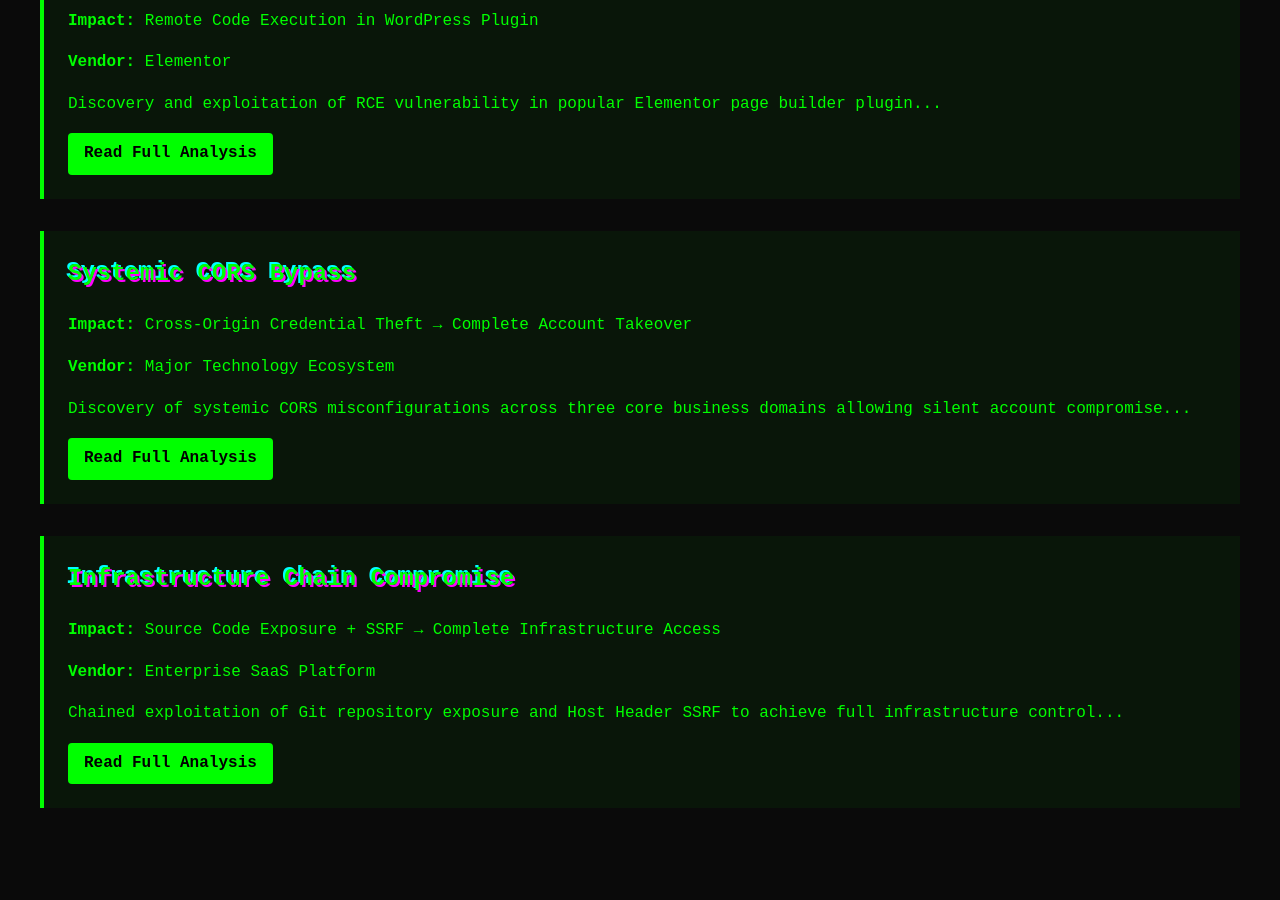
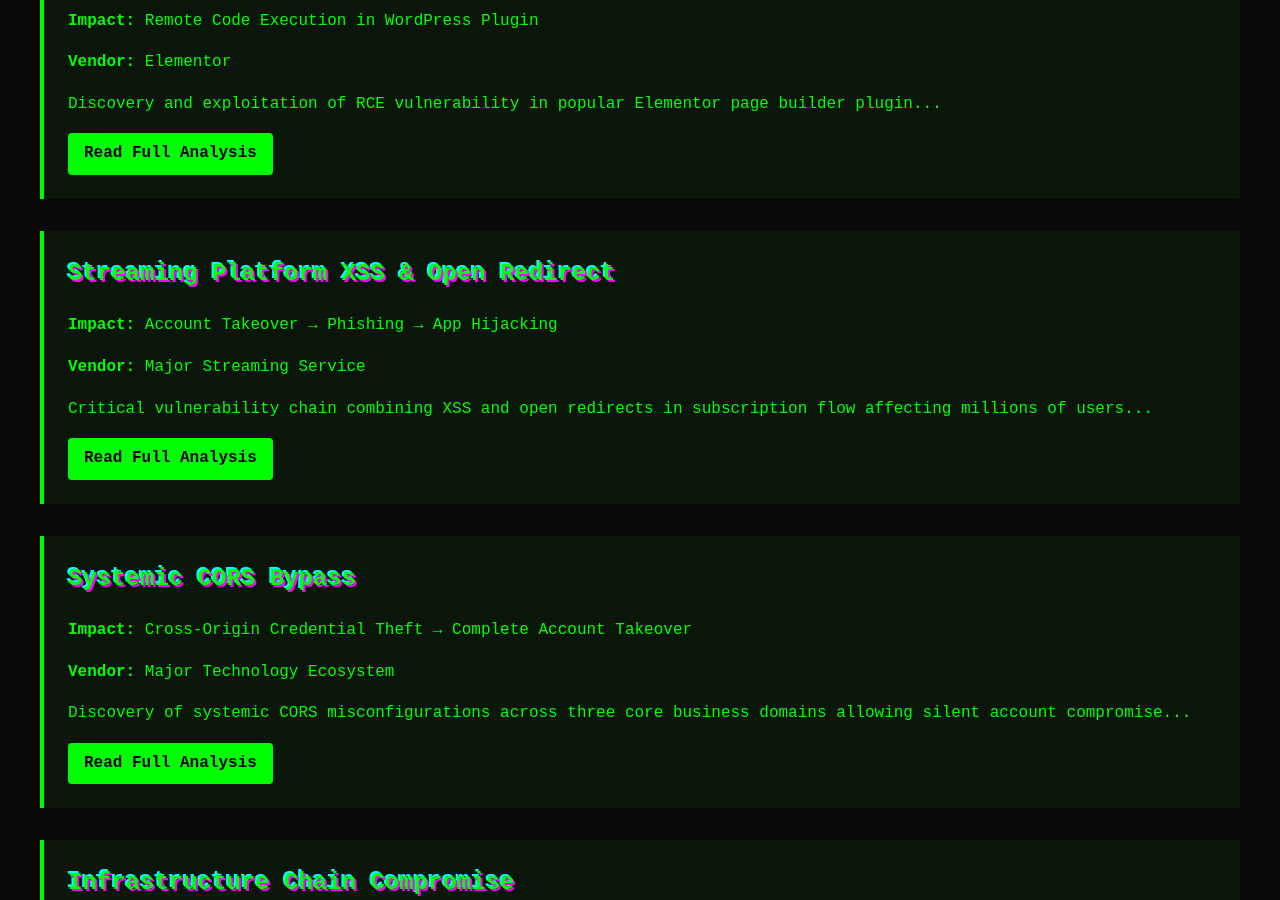
Before and after one commit to TyreekHaynes/Security-Research, a Jekyll site: the page built from research.html, in a window 1280 px wide and 900 px high, scrolled down 826 px. Built offline with Jekyll 4.4.1, drawn with Linux system fonts in a browser that asks for light colours.

Commit message:
Update research.html

```diff
--- a/research.html
+++ b/research.html
@@ -10,14 +10,14 @@ title: Research
     <p><strong>Impact:</strong> WAF Bypass → Remote Code Execution</p>
     <p><strong>Vendor:</strong> Cloudflare + WordPress</p>
     <p>Detailed analysis of bypassing Cloudflare's WAF protections to achieve RCE on WordPress instances...</p>
-    <a href="{{ site.baseurl }}/case-studies/cloudflare-bypass/" class="read-more">Read Full Analysis</a>
+    <a href="{{ site.baseurl }}/case-studies/cloudflare-bypass.html" class="read-more">Read Full Analysis</a>
 </div>
 
 <div class="case-study-preview">
     <h2>Triple RCE Compromise</h2>
     <p><strong>Impact:</strong> Chained Vulnerabilities → Remote Code Execution</p>
     <p>Exploration of three distinct vulnerabilities chained together to achieve full system compromise...</p>
-    <a href="{{ site.baseurl }}/case-studies/triple-rce/" class="read-more">Read Full Analysis</a>
+    <a href="{{ site.baseurl }}/case-studies/triple-rce.html" class="read-more">Read Full Analysis</a>
 </div>
 
 <div class="case-study-preview">
@@ -26,6 +26,14 @@ title: Research
     <p><strong>Vendor:</strong> Elementor</p>
     <p>Discovery and exploitation of RCE vulnerability in popular Elementor page builder plugin...</p>
     <a href="{{ site.baseurl }}/case-studies/elementor-rce/" class="read-more">Read Full Analysis</a>
+</div>
+
+<div class="case-study-preview">
+    <h2>Streaming Platform XSS & Open Redirect</h2>
+    <p><strong>Impact:</strong> Account Takeover → Phishing → App Hijacking</p>
+    <p><strong>Vendor:</strong> Major Streaming Service</p>
+    <p>Critical vulnerability chain combining XSS and open redirects in subscription flow affecting millions of users...</p>
+    <a href="{{ site.baseurl }}/case-studies/streaming-platform-xss.html" class="read-more">Read Full Analysis</a>
 </div>
 
 <div class="case-study-preview">
```
